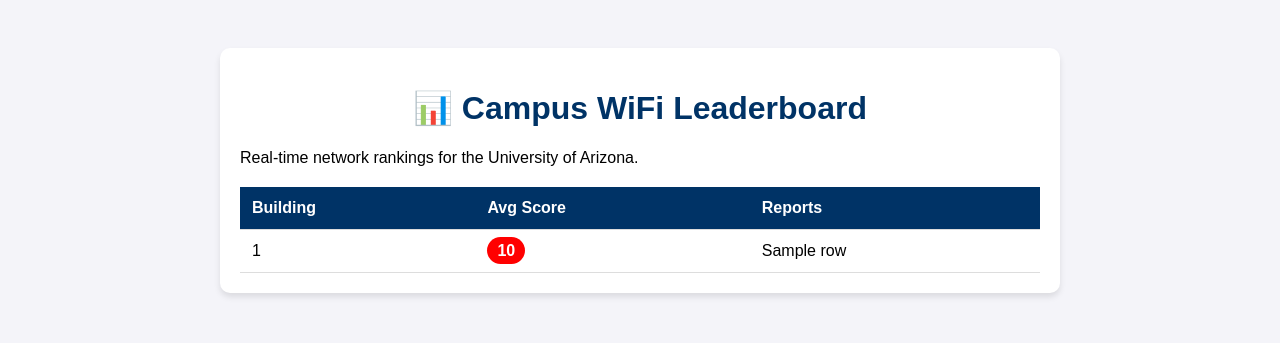
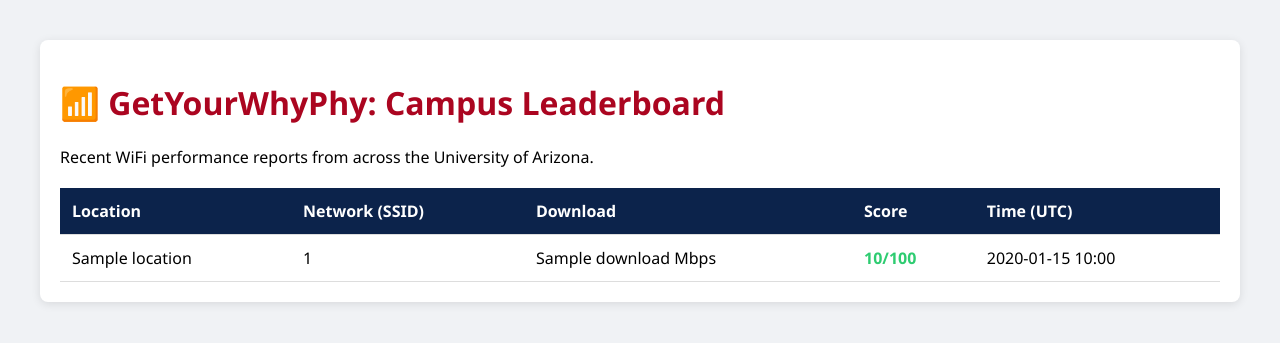
Before and after one commit to alecodominguez/GetYourWhyPhy, a FastAPI app: template templates/index.html in a window 1280 px wide. Shown: the top 343 px of the page. Run offline with FastAPI, Linux system fonts and the light colour scheme; the template is opened without the code that fills it: most values are stand-ins (such as "Sample title", 1, 10 or a date in 2020).

Commit message:
fixed html view

```diff
--- a/server.py
+++ b/server.py
@@ -59,9 +59,6 @@ def home(request: Request):
         	# This query gets all logs, sorted by the newest first
         	logs = db.query(WiFiLog).order_by(desc(WiFiLog.timestamp)).all()
 
-        	return templates.TemplateResponse("index.html", {
-            		"request": request,
-            		"logs": logs
-        	})
+        	return templates.TemplateResponse("index.html", {"request": request, "logs": logs})
     	finally:
         	db.close()
--- a/templates/index.html
+++ b/templates/index.html
@@ -1,39 +1,43 @@
 <!DOCTYPE html>
 <html>
 <head>
-    <title>GetYourWhyPhy | Leaderboard</title>
+    <title>GetYourWhyPhy Leaderboard</title>
     <style>
-        body { font-family: sans-serif; background: #f4f4f9; padding: 40px; }
-        .container { max-width: 800px; margin: auto; background: white; padding: 20px; border-radius: 10px; box-shadow: 0 4px 6px rgba(0,0,0,0.1); }
-        h1 { color: #003366; text-align: center; } /* UA Blue */
+        body { font-family: 'Segoe UI', Tahoma, Geneva, Verdana, sans-serif; margin: 40px; background: #f0f2f5; }
+        .card { background: white; padding: 20px; border-radius: 8px; box-shadow: 0 2px 10px rgba(0,0,0,0.1); }
+        h1 { color: #AB0520; } /* UA Red */
         table { width: 100%; border-collapse: collapse; margin-top: 20px; }
         th, td { padding: 12px; text-align: left; border-bottom: 1px solid #ddd; }
-        th { background-color: #003366; color: white; }
-        .score-pill { padding: 5px 10px; border-radius: 15px; font-weight: bold; color: white; }
+        th { background-color: #0C234B; color: white; } /* UA Blue */
+        .score { font-weight: bold; color: #2ecc71; }
     </style>
 </head>
 <body>
-    <div class="container">
-        <h1>📊 Campus WiFi Leaderboard</h1>
-        <p>Real-time network rankings for the University of Arizona.</p>
+    <div class="card">
+        <h1>📶 GetYourWhyPhy: Campus Leaderboard</h1>
+        <p>Recent WiFi performance reports from across the University of Arizona.</p>
 
         <table>
-            <tr>
-                <th>Building</th>
-                <th>Avg Score</th>
-                <th>Reports</th>
-            </tr>
-            {% for row in leaderboard %}
-            <tr>
-                <td>{{ row[0] }}</td>
-                <td>
-                    <span class="score-pill" style="background: {{ 'green' if row[1] >= 80 else '#d4a017' if row[1] >= 60 else 'red' }}">
-                        {{ row[1]|round(1) }}
-                    </span>
-                </td>
-                <td>{{ row[2] }}</td>
-            </tr>
-            {% endfor %}
+            <thead>
+                <tr>
+                    <th>Location</th>
+                    <th>Network (SSID)</th>
+                    <th>Download</th>
+                    <th>Score</th>
+                    <th>Time (UTC)</th>
+                </tr>
+            </thead>
+            <tbody>
+                {% for log in logs %}
+                <tr>
+                    <td>{{ log.location }}</td>
+                    <td>{{ log.ssid }}</td>
+                    <td>{{ log.download }} Mbps</td>
+                    <td class="score">{{ log.score }}/100</td>
+                    <td>{{ log.timestamp.strftime('%Y-%m-%d %H:%M') }}</td>
+                </tr>
+                {% endfor %}
+            </tbody>
         </table>
     </div>
 </body>
```
